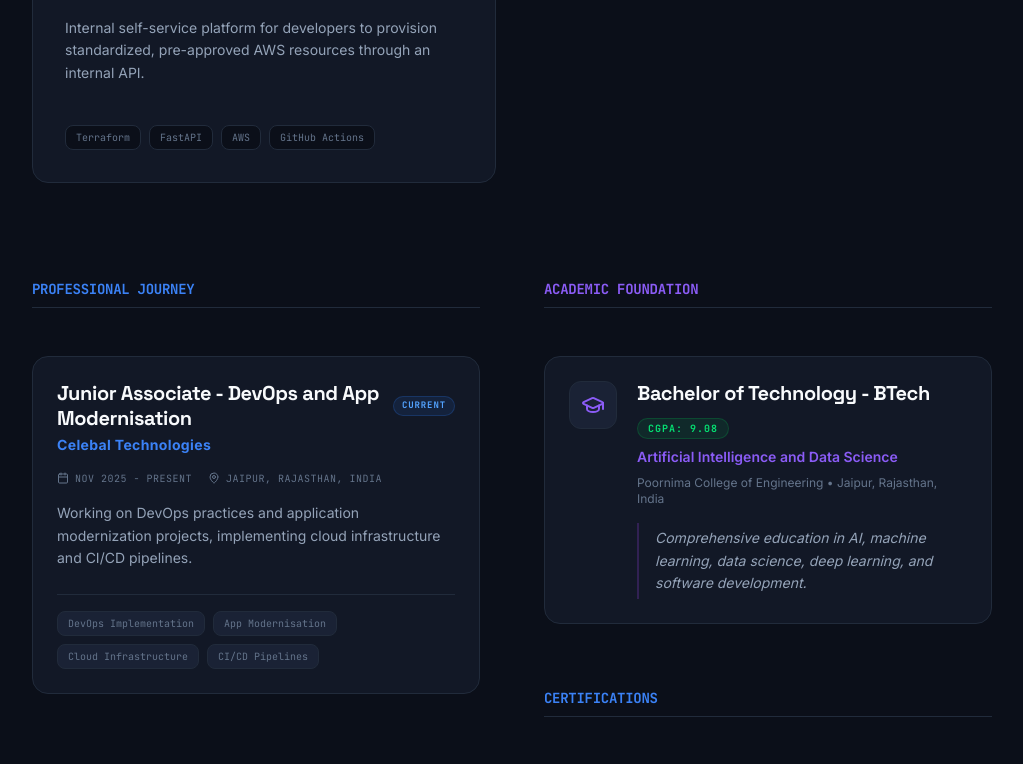
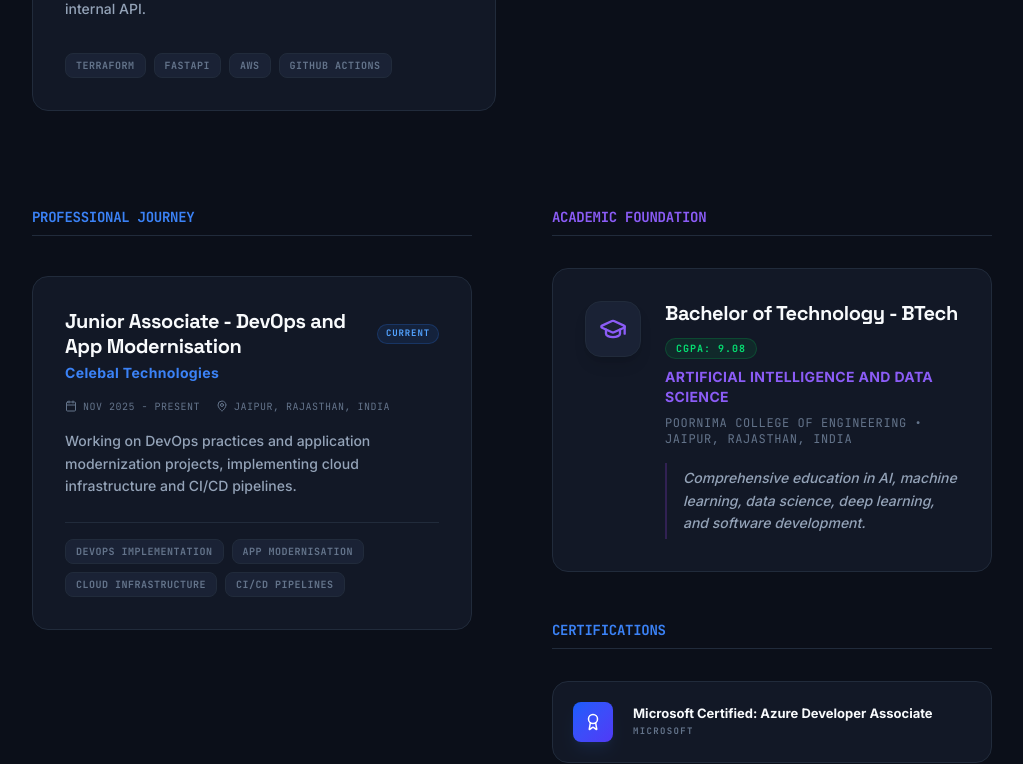
Before and after one commit to geeky-bhawuk-arora/bhawuk-arora-blog, a Next.js app: page / in a window 1280 px wide. Shown: the part 1680-2444 px from the top of the page, without its empty margins (128-1151 px from the left). Built offline with nearby package versions, Linux system fonts and the light colour scheme; no server answers; the database is empty.

Commit message:
feat: Set up initial personal blog and portfolio site with core pages, blog listing, and newsletter subscription.

```diff
--- a/app/page.tsx
+++ b/app/page.tsx
@@ -1,6 +1,6 @@
 import type { Metadata } from "next";
 import Link from "next/link";
-import { ArrowRight, Github, ExternalLink, Terminal, Calendar, MapPin, GraduationCap, Award, Heart } from "lucide-react";
+import { ArrowRight, Github, ExternalLink, Calendar, MapPin, GraduationCap, Award, Heart } from "lucide-react";
 import { Post, projects } from "@/lib/data";
 import { workExperience, education, certifications } from "@/lib/experience";
 import { formatDate } from "@/lib/utils";
@@ -13,7 +13,6 @@ export const metadata: Metadata = {
   description: "I build scalable ML infrastructure, cloud systems, and automation pipelines.",
 };
 
-const STACK = ["Docker", "Kubernetes", "Terraform", "Python", "MLflow", "Databricks", "Git", "Linux", "AWS", "Bash", "CI/CD"];
 
 
 export default async function HomePage() {
@@ -40,7 +39,7 @@ export default async function HomePage() {
     <main className="min-h-screen pt-32 pb-24 w-full flex flex-col items-center">
       <div className="w-full max-w-5xl mx-auto px-6 md:px-8">
 
-        <section className="mb-32 mt-12">
+        <section className="mb-24 mt-8">
 
           <div className="max-w-4xl">
             <h1 className="text-6xl sm:text-7xl md:text-9xl font-black tracking-tighter mb-6 text-[var(--text-primary)] leading-[0.85]">
@@ -92,28 +91,28 @@ export default async function HomePage() {
             {typedPosts.slice(0, 4).map((post, i) => (
               <AnimatedSection key={post.slug} delay={i * 100}>
                 <Link href={`/blog/${post.slug}`} className="group block h-full outline-none">
-                  <article className="p-8 rounded-2xl bg-[var(--bg-card)] border border-[var(--border)] hover:border-[var(--accent-blue)]/50 transition-all duration-300 relative overflow-hidden h-full flex flex-col hover:shadow-2xl hover:shadow-blue-500/5">
+                  <article className="p-8 rounded-2xl bg-[var(--bg-card)] border border-[var(--border)] hover:border-[var(--accent-blue)]/50 transition-all duration-300 relative overflow-hidden h-full flex flex-col hover:shadow-2xl hover:shadow-blue-500/5 group/card">
                     {/* Technical Accent */}
-                    <div className="absolute top-0 right-0 w-32 h-32 bg-blue-500/5 blur-[60px] opacity-0 group-hover:opacity-100 transition-opacity" />
+                    <div className="absolute top-0 right-0 w-32 h-32 bg-blue-500/5 blur-[60px] opacity-0 group-hover/card:opacity-100 transition-opacity" />
 
                     <div className="flex items-center gap-3 mb-6 font-mono text-[10px] text-[var(--text-muted)] uppercase tracking-widest">
-                      <span className="text-[var(--accent-blue)] font-bold border border-[var(--accent-blue)]/30 bg-[var(--accent-blue)]/10 px-2.5 py-1 rounded-md">{post.category}</span>
+                      <span className="text-[var(--accent-blue)] font-bold border border-[var(--accent-blue)]/30 bg-[var(--accent-blue)]/10 px-2.5 py-1 rounded-md tracking-wider">{post.category}</span>
                       <span>{formatDate(post.publishedAt)}</span>
                     </div>
 
-                    <h3 className="text-2xl font-bold text-[var(--text-primary)] group-hover:text-[var(--accent-blue)] transition-colors mb-4 tracking-tight leading-tight">
+                    <h3 className="text-2xl font-bold text-[var(--text-primary)] group-hover/card:text-[var(--accent-blue)] transition-colors mb-4 tracking-tight leading-tight">
                       {post.title}
                     </h3>
 
-                    <p className="text-[var(--text-secondary)] text-sm leading-relaxed mb-8 line-clamp-3">
+                    <p className="text-[var(--text-secondary)] text-sm leading-relaxed mb-8 line-clamp-3 font-medium">
                       {post.description}
                     </p>
 
                     <div className="mt-auto flex items-center justify-between">
-                      <div className="flex items-center gap-2 font-mono text-xs text-[var(--accent-blue)] font-bold">
-                        Read System Note <ArrowRight size={14} className="group-hover:translate-x-1 transition-transform" />
+                      <div className="flex items-center gap-2 font-mono text-[10px] text-[var(--accent-blue)] font-bold uppercase tracking-widest">
+                        Access Deep Dive <ArrowRight size={12} className="group-hover/card:translate-x-1 transition-transform" />
                       </div>
-                      <span className="text-[10px] font-mono text-[var(--text-muted)] uppercase tracking-tighter">{post.readingTime}m session</span>
+                      <span className="text-[10px] font-mono text-[var(--text-muted)] uppercase tracking-tighter opacity-70">{post.readingTime}m session</span>
                     </div>
                   </article>
                 </Link>
@@ -125,7 +124,7 @@ export default async function HomePage() {
 
         {/* PROJECTS SECTION */}
         <section className="mb-24">
-          <div className="flex items-center justify-between mb-8 border-b border-[var(--border)] pb-2">
+          <div className="flex items-center justify-between mb-6 border-b border-[var(--border)] pb-2">
             <h2 className="text-sm font-mono font-bold uppercase tracking-widest text-[var(--accent-blue)]">Engineering Work</h2>
             <Link href="/projects" className="text-xs font-mono text-[var(--text-secondary)] hover:text-[var(--text-primary)] flex items-center gap-1.5 transition-colors group">
               Full portfolio <ArrowRight size={14} className="group-hover:translate-x-0.5 transition-transform" />
@@ -134,11 +133,11 @@ export default async function HomePage() {
 
           <div className="grid grid-cols-1 md:grid-cols-2 gap-8">
             {projects.slice(0, 4).map(proj => (
-              <div key={proj.title} className="flex flex-col p-8 rounded-2xl bg-[var(--bg-card)] border border-[var(--border)] hover:border-[var(--accent-blue)]/40 transition-all duration-300 hover:shadow-2xl hover:shadow-blue-500/5 group relative overflow-hidden">
-                <div className="absolute top-0 right-0 w-32 h-32 bg-blue-500/5 blur-3xl opacity-0 group-hover:opacity-100 transition-opacity" />
+              <div key={proj.title} className="flex flex-col p-8 rounded-2xl bg-[var(--bg-card)] border border-[var(--border)] hover:border-[var(--accent-blue)]/50 transition-all duration-300 hover:shadow-2xl hover:shadow-blue-500/5 group/card relative overflow-hidden">
+                <div className="absolute top-0 right-0 w-32 h-32 bg-blue-500/5 blur-[60px] opacity-0 group-hover/card:opacity-100 transition-opacity" />
 
                 <div className="flex justify-between items-start mb-6">
-                  <h3 className="text-xl font-bold text-[var(--text-primary)] leading-tight group-hover:text-[var(--accent-blue)] transition-colors">
+                  <h3 className="text-2xl font-bold text-[var(--text-primary)] group-hover/card:text-[var(--accent-blue)] transition-colors tracking-tight leading-tight">
                     {proj.title}
                   </h3>
                   <div className="flex gap-3 text-[var(--text-muted)] shrink-0">
@@ -151,13 +150,13 @@ export default async function HomePage() {
                   </div>
                 </div>
 
-                <p className="text-sm text-[var(--text-secondary)] mb-10 flex-1 leading-relaxed">
+                <p className="text-[var(--text-secondary)] text-sm leading-relaxed mb-8 h-full font-medium">
                   {proj.description}
                 </p>
 
                 <div className="flex flex-wrap gap-2 mt-auto">
                   {proj.tech.map(t => (
-                    <span key={t} className="px-2.5 py-1 rounded-lg text-[10px] font-mono bg-[var(--bg)] text-[var(--text-muted)] border border-[var(--border)] group-hover:border-[var(--accent-blue)]/20 transition-colors">
+                    <span key={t} className="px-2.5 py-1 rounded-lg text-[10px] font-mono bg-[var(--bg-elevated)] text-[var(--text-muted)] border border-[var(--border)] tracking-wider uppercase font-bold">
                       {t}
                     </span>
                   ))}
@@ -168,13 +167,13 @@ export default async function HomePage() {
         </section>
 
         {/* PROFESSIONAL JOURNEY & EDUCATION GRID */}
-        <section className="mb-32">
-          <div className="grid grid-cols-1 lg:grid-cols-2 gap-16">
+        <section className="mb-24">
+          <div className="grid grid-cols-1 lg:grid-cols-2 gap-12 md:gap-20">
 
             {/* Experience Column */}
-            <div className="space-y-12">
+            <div className="space-y-10">
               <AnimatedSection>
-                <div className="flex items-center gap-3 mb-8 border-b border-[var(--border)] pb-2">
+                <div className="flex items-center gap-3 mb-6 border-b border-[var(--border)] pb-2">
                   <h2 className="text-sm font-mono font-bold uppercase tracking-widest text-[var(--accent-blue)]">Professional Journey</h2>
                 </div>
               </AnimatedSection>
@@ -182,7 +181,10 @@ export default async function HomePage() {
               <div className="space-y-6">
                 {workExperience.map((job, index) => (
                   <AnimatedSection key={index} delay={index * 100}>
-                    <div className="bg-[var(--bg-card)] border border-[var(--border)] p-6 rounded-2xl transition-all duration-300 hover:border-[var(--accent-blue)]/30 hover:shadow-lg relative group overflow-hidden">
+                    <div className="bg-[var(--bg-card)] border border-[var(--border)] p-8 rounded-2xl transition-all duration-300 hover:border-[var(--accent-blue)]/50 hover:shadow-2xl hover:shadow-blue-500/5 relative group/card overflow-hidden h-full">
+                      <div className="absolute top-0 right-0 w-32 h-32 bg-blue-500/5 blur-[60px] opacity-0 group-hover/card:opacity-100 transition-opacity" />
+
+                      <div className="relative z-10">
                         <div className="mb-4">
                           <div className="flex items-center justify-between gap-2 mb-1">
                             <h3 className="text-xl font-bold text-[var(--text-primary)] leading-tight">{job.title}</h3>
@@ -198,14 +200,15 @@ export default async function HomePage() {
                           <span className="flex items-center gap-1.5"><MapPin size={12} /> {job.location}</span>
                         </div>
 
-                      <p className="text-sm text-[var(--text-secondary)] leading-relaxed mb-6">{job.description}</p>
+                        <p className="text-sm text-[var(--text-secondary)] leading-relaxed mb-6 font-medium">{job.description}</p>
 
                         <div className="flex flex-wrap gap-2 pt-4 border-t border-[var(--border)]">
                           {job.highlights.map((h, i) => (
-                          <span key={i} className="px-2.5 py-1 rounded-lg text-[10px] font-mono bg-[var(--bg-elevated)] border border-[var(--border)] text-[var(--text-muted)]">
+                            <span key={i} className="px-2.5 py-1 rounded-lg text-[10px] font-mono bg-[var(--bg-elevated)] border border-[var(--border)] text-[var(--text-muted)] font-bold uppercase tracking-wider">
                               {h}
                             </span>
                           ))}
+                        </div>
                       </div>
                     </div>
                   </AnimatedSection>
@@ -214,11 +217,11 @@ export default async function HomePage() {
             </div>
 
             {/* Education & Certs Column */}
-            <div className="space-y-16">
+            <div className="space-y-12">
               {/* Education Section */}
-              <div className="space-y-12">
+              <div className="space-y-8">
                 <AnimatedSection>
-                  <div className="flex items-center gap-3 mb-8 border-b border-[var(--border)] pb-2">
+                  <div className="flex items-center gap-3 mb-6 border-b border-[var(--border)] pb-2">
                     <h2 className="text-sm font-mono font-bold uppercase tracking-widest text-[var(--accent-purple)]">Academic Foundation</h2>
                   </div>
                 </AnimatedSection>
@@ -226,20 +229,20 @@ export default async function HomePage() {
                 <div className="space-y-6">
                   {education.map((edu, index) => (
                     <AnimatedSection key={index} delay={index * 120}>
-                      <div className="bg-[var(--bg-card)] border border-[var(--border)] p-6 rounded-2xl transition-all duration-300 hover:border-[var(--accent-purple)]/30 hover:shadow-lg group">
-                        <div className="flex flex-col sm:flex-row sm:items-start gap-5">
-                          <div className="w-12 h-12 rounded-xl bg-[var(--bg-elevated)] border border-[var(--border)] flex items-center justify-center shrink-0 group-hover:border-[var(--accent-purple)] transition-colors duration-300">
-                            <GraduationCap size={24} className="text-[var(--accent-purple)]" />
+                      <div className="bg-[var(--bg-card)] border border-[var(--border)] p-8 rounded-2xl transition-all duration-300 hover:border-[var(--accent-purple)]/50 hover:shadow-2xl hover:shadow-purple-500/5 group/card overflow-hidden">
+                        <div className="flex flex-col sm:flex-row sm:items-start gap-6 relative z-10">
+                          <div className="w-14 h-14 rounded-2xl bg-[var(--bg-elevated)] border border-[var(--border)] flex items-center justify-center shrink-0 group-hover/card:border-[var(--accent-purple)] transition-colors duration-300 shadow-lg">
+                            <GraduationCap size={28} className="text-[var(--accent-purple)]" />
                           </div>
                           <div className="flex-1">
                             <div className="flex flex-wrap items-center justify-between gap-3 mb-2">
                               <h4 className="text-xl font-bold text-[var(--text-primary)] leading-tight">{edu.degree}</h4>
                               <span className="px-2.5 py-0.5 rounded-full bg-green-500/10 border border-green-500/20 text-green-400 font-bold font-mono text-[10px] tracking-widest uppercase">{edu.grade}</span>
                             </div>
-                            <p className="text-sm text-[var(--accent-purple)] font-semibold mb-2">{edu.field}</p>
-                            <p className="text-xs text-[var(--text-muted)] mb-4">{edu.institution} • {edu.location}</p>
+                            <p className="text-sm text-[var(--accent-purple)] font-bold mb-2 uppercase tracking-wide">{edu.field}</p>
+                            <p className="text-xs text-[var(--text-muted)] mb-4 font-mono uppercase tracking-wider">{edu.institution} • {edu.location}</p>
 
-                            <p className="text-sm text-[var(--text-secondary)] leading-relaxed border-l-2 border-purple-500/20 pl-4 py-1 italic">
+                            <p className="text-sm text-[var(--text-secondary)] leading-relaxed border-l-2 border-purple-500/20 pl-4 py-1 italic font-medium">
                               {edu.description}
                             </p>
                           </div>
@@ -251,9 +254,9 @@ export default async function HomePage() {
               </div>
 
               {/* Certifications Section */}
-              <div className="space-y-12">
+              <div className="space-y-8">
                 <AnimatedSection>
-                  <div className="flex items-center gap-3 mb-8 border-b border-[var(--border)] pb-2">
+                  <div className="flex items-center gap-3 mb-6 border-b border-[var(--border)] pb-2">
                     <h2 className="text-sm font-mono font-bold uppercase tracking-widest text-[var(--accent-blue)]">Certifications</h2>
                   </div>
                 </AnimatedSection>
@@ -261,13 +264,14 @@ export default async function HomePage() {
                 <div className="grid grid-cols-1 sm:grid-cols-2 lg:grid-cols-1 gap-4">
                   {certifications.map((cert, index) => (
                     <AnimatedSection key={index} delay={index * 120}>
-                      <div className="bg-[var(--bg-card)] border border-[var(--border)] p-5 rounded-2xl flex items-center gap-5 transition-all duration-300 hover:border-[var(--accent-blue)]/40 hover:shadow-xl group relative overflow-hidden">
-                        <div className="w-12 h-12 rounded-xl bg-gradient-to-br from-blue-600 to-indigo-600 flex items-center justify-center shrink-0 shadow-lg shadow-blue-500/10 group-hover:scale-110 transition-transform duration-300">
-                          <Award size={22} className="text-white" />
+                      <div className="bg-[var(--bg-card)] border border-[var(--border)] p-5 rounded-2xl flex items-center gap-5 transition-all duration-300 hover:border-[var(--accent-blue)]/50 hover:shadow-xl hover:shadow-blue-500/5 group/card relative overflow-hidden">
+                        <div className="absolute top-0 right-0 w-24 h-24 bg-blue-500/5 blur-[40px] opacity-0 group-hover/card:opacity-100 transition-opacity" />
+                        <div className="w-10 h-10 rounded-lg bg-gradient-to-br from-blue-600 to-indigo-600 flex items-center justify-center shrink-0 shadow-lg shadow-blue-500/10 group-hover/card:scale-105 transition-transform duration-300">
+                          <Award size={18} className="text-white" />
                         </div>
-                        <div>
-                          <p className="text-sm font-bold text-[var(--text-primary)] leading-tight group-hover:text-[var(--accent-blue)] transition-colors mb-1">{cert.name}</p>
-                          <p className="text-[10px] font-mono text-[var(--text-muted)] uppercase tracking-[0.2em] font-bold">{cert.issuer}</p>
+                        <div className="relative z-10">
+                          <p className="text-[13px] font-bold text-[var(--text-primary)] leading-snug group-hover/card:text-[var(--accent-blue)] transition-colors mb-0.5">{cert.name}</p>
+                          <p className="text-[9px] font-mono text-[var(--text-muted)] uppercase tracking-[0.15em] font-bold">{cert.issuer}</p>
                         </div>
                       </div>
                     </AnimatedSection>
```
Lines whose indentation alone changed are shown as unchanged.
